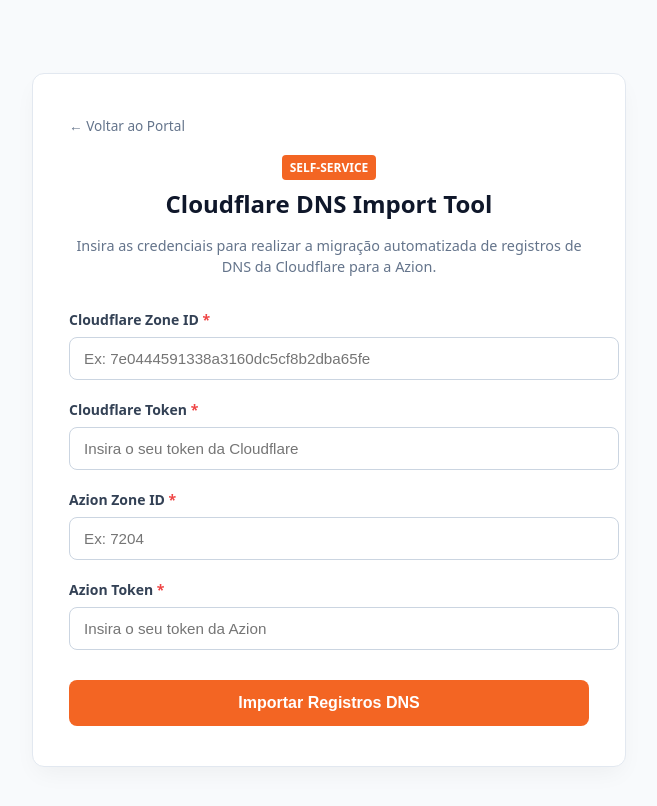
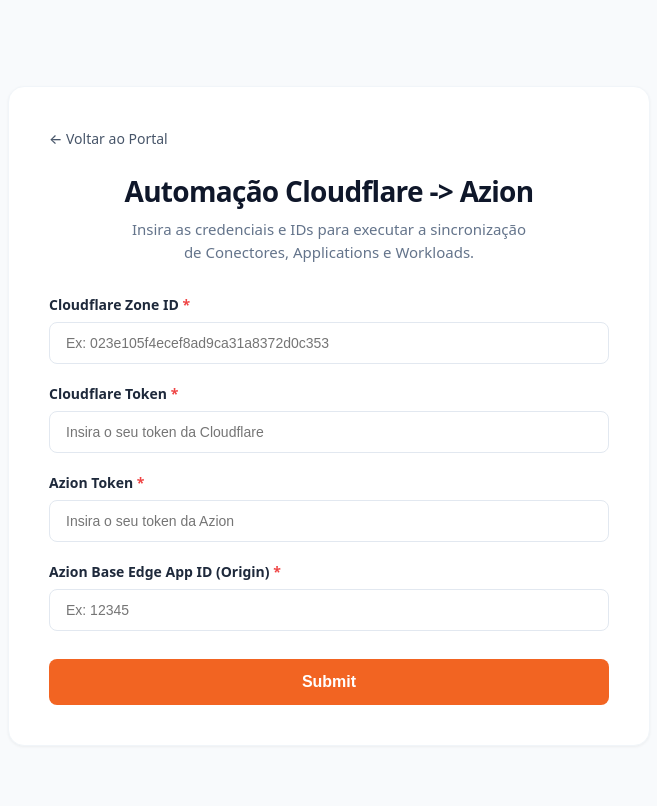
Before and after one commit to BrunoAzionGit/azion-nextjs-project-migration-tool, a Next.js app in the folder azion-nextjs-project-migration-tool/: page /cf-dns-import in a window 1280 px wide. Shown: the top 806 px of the page, without its empty margins (311-968 px from the left). Built offline with nearby package versions, Linux system fonts and the light colour scheme.

Commit message:
Update page.jsx
FIX Erro 500 POST WEBHOOK

```diff
--- a/azion-nextjs-project-migration-tool/app/cf-dns-import/page.jsx
+++ b/azion-nextjs-project-migration-tool/app/cf-dns-import/page.jsx
@@ -1,158 +1,181 @@
 'use client';
-import { useState } from 'react';
 
-export default function CfDnsImport() {
+import React, { useState } from 'react';
+
+export default function CfMigrationPage() {
   const [formData, setFormData] = useState({
-    cfZoneId: '',
-    cfToken: '',
-    azionZoneId: '',
-    azionToken: ''
+    'Cloudflare Zone ID': '',
+    'Cloudflare Token': '',
+    'Azion Token': '',
+    'Azion Base Edge App ID (Origin)': '',
   });
-  const [status, setStatus] = useState({ loading: false, message: '', type: '' });
 
-  const WEBHOOK_URL = "https://toolkit-migration.azion.app/webhook/6b69357c-6d77-47f9-84c9-2658528cd542";
+  const [loading, setLoading] = useState(false);
+  const [htmlReport, setHtmlReport] = useState(null);
+  const [error, setError] = useState(null);
+
+  const WEBHOOK_URL = 'https://toolkit-migration.azion.app/webhook/8469c71d-08fb-4530-ac12-d09a4002a420';
 
   const handleChange = (e) => {
-    setFormData({ ...formData, [e.target.name]: e.target.value });
+    const { name, value } = e.target;
+    setFormData((prev) => ({ ...prev, [name]: value }));
   };
 
   const handleSubmit = async (e) => {
     e.preventDefault();
-    setStatus({ loading: true, message: '', type: '' });
-
-    const payload = {
-      "Cloudflare Zone ID": formData.cfZoneId,
-      "Cloudflare Token": formData.cfToken,
-      "Azion Zone ID": formData.azionZoneId,
-      "Azion Token": formData.azionToken
-    };
+    setLoading(true);
+    setError(null);
+    setHtmlReport(null);
 
     try {
       const response = await fetch(WEBHOOK_URL, {
         method: 'POST',
         headers: {
-          'Content-Type': 'application/json'
+          'Content-Type': 'application/json',
         },
-        body: JSON.stringify(payload)
+        body: JSON.stringify(formData),
       });
 
-      if (response.ok) {
-        setStatus({
-          loading: false,
-          message: '✅ Importação de registros de DNS iniciada com sucesso!',
-          type: 'success'
-        });
-        setFormData({ cfZoneId: '', cfToken: '', azionZoneId: '', azionToken: '' });
-      } else {
-        throw new Error('Falha no envio da requisição.');
+      if (!response.ok) {
+        throw new Error(`Erro na requisição: ${response.statusText}`);
       }
-    } catch (error) {
-      setStatus({
-        loading: false,
-        message: '✅ Solicitação enviada com sucesso ao servidor de migração!',
-        type: 'success'
-      });
-      setFormData({ cfZoneId: '', cfToken: '', azionZoneId: '', azionToken: '' });
+
+      const html = await response.text();
+      setHtmlReport(html);
+    } catch (err) {
+      setError(err.message || 'Ocorreu um erro ao processar a solicitação.');
+    } finally {
+      setLoading(false);
     }
   };
 
+  if (htmlReport) {
+    return (
+      <div style={{ minHeight: '100vh', backgroundColor: '#f8fafc', padding: '24px', display: 'flex', flexDirection: 'column', alignItems: 'center' }}>
+        <button
+          onClick={() => setHtmlReport(null)}
+          style={{ marginBottom: '16px', fontSize: '14px', fontWeight: '600', color: '#2563eb', background: 'none', border: 'none', cursor: 'pointer', alignSelf: 'flex-start' }}
+        >
+          ← Voltar ao Formulário
+        </button>
+        <div
+          style={{ width: '100%', maxWidth: '1024px', backgroundColor: '#ffffff', padding: '24px', borderRadius: '8px', boxShadow: '0 4px 6px -1px rgba(0, 0, 0, 0.1)' }}
+          dangerouslySetInnerHTML={{ __html: htmlReport }}
+        />
+      </div>
+    );
+  }
+
   return (
-    <div style={{ backgroundColor: '#f8fafc', color: '#1e293b', display: 'flex', flexDirection: 'column', justifyContent: 'center', alignItems: 'center', minHeight: '100vh', padding: '20px' }}>
-      <div style={{ background: '#ffffff', border: '1px solid #e2e8f0', borderRadius: '12px', boxShadow: '0 10px 25px -5px rgba(0, 0, 0, 0.05)', width: '100%', maxWidth: '520px', padding: '40px 36px' }}>
-        <a href="/" style={{ display: 'inline-flex', alignItems: 'center', color: '#64748b', textDecoration: 'none', fontSize: '0.85rem', fontWeight: 500, marginBottom: '20px' }}>
-          ← Voltar ao Portal
-        </a>
+    <div style={{ minHeight: '100vh', backgroundColor: '#f8fafc', display: 'flex', alignItems: 'center', justifyCenter: 'center', padding: '16px', fontFamily: 'system-ui, -apple-system, sans-serif' }}>
+      <div style={{ width: '100%', maxWidth: '560px', margin: '0 auto', backgroundColor: '#ffffff', borderRadius: '16px', border: '1px solid #f1f5f9', padding: '40px', boxShadow: '0 1px 3px 0 rgba(0, 0, 0, 0.05)' }}>
 
-        <div style={{ textAlign: 'center', marginBottom: '32px' }}>
-          <span style={{ backgroundColor: '#f36523', color: 'white', padding: '4px 8px', borderRadius: '4px', fontSize: '0.75rem', textTransform: 'uppercase', fontWeight: 'bold' }}>Self-Service</span>
-          <h1 style={{ fontSize: '1.5rem', fontWeight: 700, color: '#0f172a', marginTop: '10px', marginBottom: '10px' }}>Cloudflare DNS Import Tool</h1>
-          <p style={{ fontSize: '0.9rem', color: '#64748b', lineHeight: 1.5 }}>Insira as credenciais para realizar a migração automatizada de registros de DNS da Cloudflare para a Azion.</p>
+        {/* Header */}
+        <div style={{ marginBottom: '32px' }}>
+          <a
+            href="/"
+            style={{ display: 'inline-flex', alignItems: 'center', fontSize: '14px', fontWeight: '500', color: '#475569', textDecoration: 'none', marginBottom: '24px' }}
+          >
+            ← Voltar ao Portal
+          </a>
+          <h1 style={{ fontSize: '28px', fontWeight: '700', color: '#0f172a', textAlign: 'center', margin: '0 0 8px 0', letterSpacing: '-0.025em' }}>
+            Automação Cloudflare -&gt; Azion
+          </h1>
+          <p style={{ fontSize: '15px', color: '#64748b', textAlign: 'center', lineHeight: '1.5', margin: '0 auto', maxWidth: '400px' }}>
+            Insira as credenciais e IDs para executar a sincronização de Conectores, Applications e Workloads.
+          </p>
         </div>
 
-        <form onSubmit={handleSubmit}>
-          <div style={{ marginBottom: '20px' }}>
-            <label style={{ display: 'block', fontSize: '0.875rem', fontWeight: 600, color: '#334155', marginBottom: '8px' }}>
+        {/* Mensagem de Erro */}
+        {error && (
+          <div style={{ marginBottom: '24px', padding: '16px', fontSize: '14px', color: '#b91c1c', backgroundColor: '#fef2f2', borderRadius: '8px', border: '1px solid #fecaca' }}>
+            {error}
+          </div>
+        )}
+
+        {/* Formulário */}
+        <form onSubmit={handleSubmit} style={{ display: 'flex', flexDirection: 'column', gap: '20px' }}>
+          <div>
+            <label style={{ display: 'block', fontSize: '14px', fontWeight: '600', color: '#1e293b', marginBottom: '8px' }}>
               Cloudflare Zone ID <span style={{ color: '#ef4444' }}>*</span>
             </label>
             <input
               type="text"
-              name="cfZoneId"
-              value={formData.cfZoneId}
+              name="Cloudflare Zone ID"
+              value={formData['Cloudflare Zone ID']}
               onChange={handleChange}
-              placeholder="Ex: 7e0444591338a3160dc5cf8b2dba65fe"
+              placeholder="Ex: 023e105f4ecef8ad9ca31a8372d0c353"
               required
-              style={{ width: '100%', padding: '12px 14px', fontSize: '0.95rem', border: '1px solid #cbd5e1', borderRadius: '8px', outline: 'none' }}
+              style={{ width: '100%', padding: '12px 16px', borderRadius: '8px', border: '1px solid #e2e8f0', fontSize: '14px', color: '#334155', boxSizing: 'border-box', outline: 'none' }}
             />
           </div>
 
-          <div style={{ marginBottom: '20px' }}>
-            <label style={{ display: 'block', fontSize: '0.875rem', fontWeight: 600, color: '#334155', marginBottom: '8px' }}>
+          <div>
+            <label style={{ display: 'block', fontSize: '14px', fontWeight: '600', color: '#1e293b', marginBottom: '8px' }}>
               Cloudflare Token <span style={{ color: '#ef4444' }}>*</span>
             </label>
             <input
               type="password"
-              name="cfToken"
-              value={formData.cfToken}
+              name="Cloudflare Token"
+              value={formData['Cloudflare Token']}
               onChange={handleChange}
               placeholder="Insira o seu token da Cloudflare"
               required
-              style={{ width: '100%', padding: '12px 14px', fontSize: '0.95rem', border: '1px solid #cbd5e1', borderRadius: '8px', outline: 'none' }}
+              style={{ width: '100%', padding: '12px 16px', borderRadius: '8px', border: '1px solid #e2e8f0', fontSize: '14px', color: '#334155', boxSizing: 'border-box', outline: 'none' }}
             />
           </div>
 
-          <div style={{ marginBottom: '20px' }}>
-            <label style={{ display: 'block', fontSize: '0.875rem', fontWeight: 600, color: '#334155', marginBottom: '8px' }}>
-              Azion Zone ID <span style={{ color: '#ef4444' }}>*</span>
-            </label>
-            <input
-              type="text"
-              name="azionZoneId"
-              value={formData.azionZoneId}
-              onChange={handleChange}
-              placeholder="Ex: 7204"
-              required
-              style={{ width: '100%', padding: '12px 14px', fontSize: '0.95rem', border: '1px solid #cbd5e1', borderRadius: '8px', outline: 'none' }}
-            />
-          </div>
-
-          <div style={{ marginBottom: '20px' }}>
-            <label style={{ display: 'block', fontSize: '0.875rem', fontWeight: 600, color: '#334155', marginBottom: '8px' }}>
+          <div>
+            <label style={{ display: 'block', fontSize: '14px', fontWeight: '600', color: '#1e293b', marginBottom: '8px' }}>
               Azion Token <span style={{ color: '#ef4444' }}>*</span>
             </label>
             <input
               type="password"
-              name="azionToken"
-              value={formData.azionToken}
+              name="Azion Token"
+              value={formData['Azion Token']}
               onChange={handleChange}
               placeholder="Insira o seu token da Azion"
               required
-              style={{ width: '100%', padding: '12px 14px', fontSize: '0.95rem', border: '1px solid #cbd5e1', borderRadius: '8px', outline: 'none' }}
+              style={{ width: '100%', padding: '12px 16px', borderRadius: '8px', border: '1px solid #e2e8f0', fontSize: '14px', color: '#334155', boxSizing: 'border-box', outline: 'none' }}
+            />
+          </div>
+
+          <div>
+            <label style={{ display: 'block', fontSize: '14px', fontWeight: '600', color: '#1e293b', marginBottom: '8px' }}>
+              Azion Base Edge App ID (Origin) <span style={{ color: '#ef4444' }}>*</span>
+            </label>
+            <input
+              type="text"
+              name="Azion Base Edge App ID (Origin)"
+              value={formData['Azion Base Edge App ID (Origin)']}
+              onChange={handleChange}
+              placeholder="Ex: 12345"
+              required
+              style={{ width: '100%', padding: '12px 16px', borderRadius: '8px', border: '1px solid #e2e8f0', fontSize: '14px', color: '#334155', boxSizing: 'border-box', outline: 'none' }}
             />
           </div>
 
           <button
             type="submit"
-            disabled={status.loading}
-            style={{ width: '100%', padding: '14px', backgroundColor: status.loading ? '#fdba74' : '#f36523', color: '#ffffff', border: 'none', borderRadius: '8px', fontSize: '1rem', fontWeight: 600, cursor: status.loading ? 'not-allowed' : 'pointer', marginTop: '10px' }}
+            disabled={loading}
+            style={{
+              width: '100%',
+              padding: '14px 16px',
+              backgroundColor: loading ? '#f97316' : '#f26422',
+              opacity: loading ? 0.7 : 1,
+              color: '#ffffff',
+              fontWeight: '700',
+              fontSize: '16px',
+              borderRadius: '8px',
+              border: 'none',
+              cursor: loading ? 'not-allowed' : 'pointer',
+              marginTop: '8px',
+              transition: 'background-color 0.2s'
+            }}
           >
-            {status.loading ? 'Iniciando Importação...' : 'Importar Registros DNS'}
+            {loading ? 'Processando...' : 'Submit'}
           </button>
         </form>
-
-        {status.message && (
-          <div style={{
-            padding: '14px 16px',
-            borderRadius: '8px',
-            fontSize: '0.875rem',
-            marginTop: '20px',
-            lineHeight: 1.4,
-            backgroundColor: status.type === 'success' ? '#f0fdf4' : '#fef2f2',
-            border: status.type === 'success' ? '1px solid #bbf7d0' : '1px solid #fecaca',
-            color: status.type === 'success' ? '#166534' : '#991b1b'
-          }}>
-            {status.message}
-          </div>
-        )}
       </div>
     </div>
   );
```
